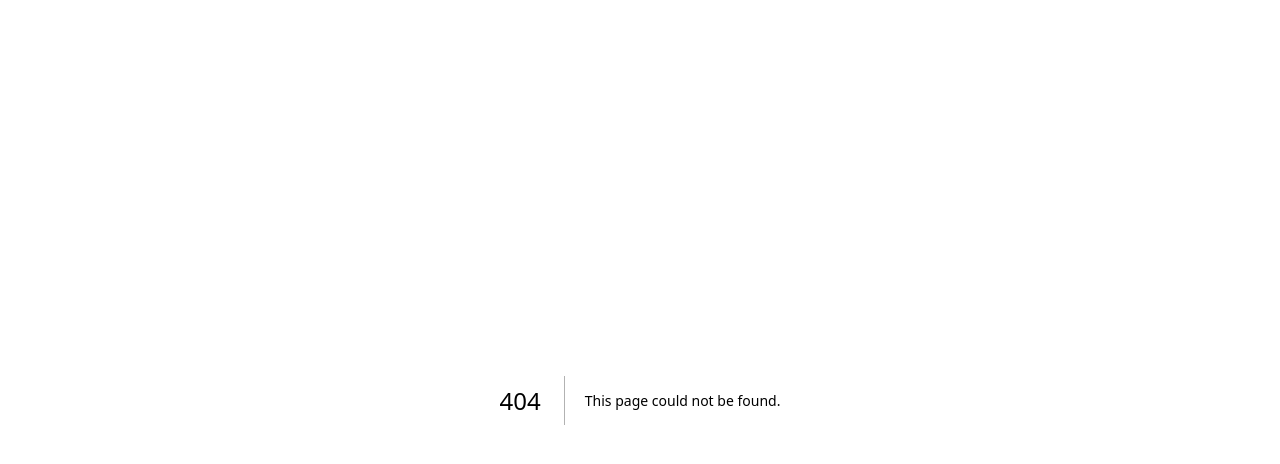
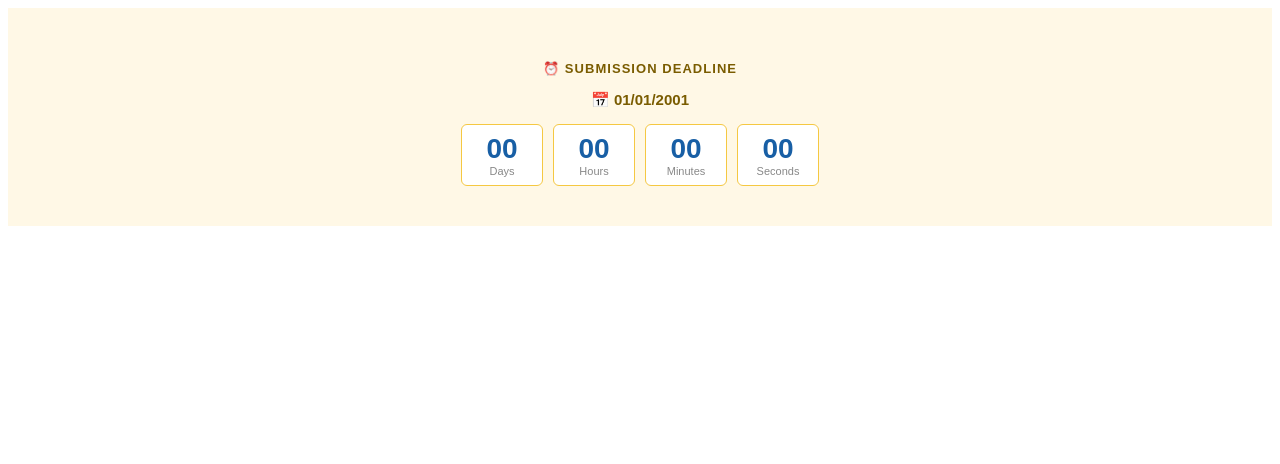
Before and after one commit to kairotechsolutionshelpline-prog/Kairotechsolutions, a Next.js app: page /countdown/1 in a window 1280 px wide. Before the commit this address had no page. Shown: the top 464 px of the page. Built offline with nearby package versions, Linux system fonts and the light colour scheme.

Commit message:
Create [date].js

```diff
--- /dev/null
+++ b/pages/countdown/[date].js
@@ -0,0 +1,50 @@
+import { useEffect, useState } from 'react'
+import { useRouter } from 'next/router'
+
+export default function Countdown() {
+  const router = useRouter()
+  const { date } = router.query
+  const [time, setTime] = useState({ days: 0, hours: 0, minutes: 0, seconds: 0 })
+
+  useEffect(() => {
+    if (!date) return
+    const tick = () => {
+      const now = new Date()
+      const deadline = new Date(date)
+      deadline.setHours(23, 59, 59, 0)
+      const diff = deadline - now
+      if (diff <= 0) return setTime({ days: 0, hours: 0, minutes: 0, seconds: 0 })
+      setTime({
+        days: Math.floor(diff / 86400000),
+        hours: Math.floor((diff % 86400000) / 3600000),
+        minutes: Math.floor((diff % 3600000) / 60000),
+        seconds: Math.floor((diff % 60000) / 1000)
+      })
+    }
+    tick()
+    const id = setInterval(tick, 1000)
+    return () => clearInterval(id)
+  }, [date])
+
+  const pad = n => String(n).padStart(2, '0')
+  const formatted = date
+    ? new Date(date).toLocaleDateString('en-IN', { day: '2-digit', month: '2-digit', year: 'numeric' })
+    : ''
+
+  return (
+    <div style={{ fontFamily: 'Arial, sans-serif', textAlign: 'center', padding: '40px 20px', background: '#FFF8E6' }}>
+      <p style={{ fontSize: '13px', fontWeight: '600', color: '#7A5C00', textTransform: 'uppercase', letterSpacing: '0.08em' }}>
+        ⏰ Submission Deadline
+      </p>
+      <p style={{ fontSize: '15px', fontWeight: '700', color: '#7A5C00' }}>📅 {formatted}</p>
+      <div style={{ display: 'flex', gap: '10px', justifyContent: 'center', flexWrap: 'wrap', marginTop: '12px' }}>
+        {[['days', 'Days'], ['hours', 'Hours'], ['minutes', 'Minutes'], ['seconds', 'Seconds']].map(([key, label]) => (
+          <div key={key} style={{ background: '#fff', border: '1px solid #F5C842', borderRadius: '6px', padding: '8px 14px', minWidth: '52px' }}>
+            <div style={{ fontSize: '28px', fontWeight: '700', color: '#185FA5' }}>{pad(time[key])}</div>
+            <div style={{ fontSize: '11px', color: '#888' }}>{label}</div>
+          </div>
+        ))}
+      </div>
+    </div>
+  )
+}
```
